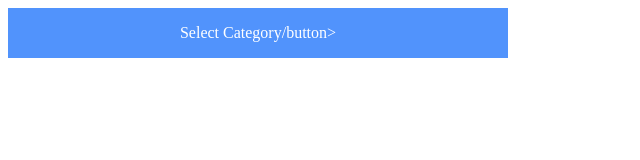
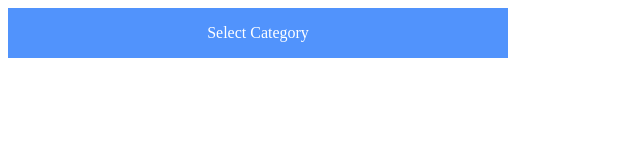
Before and after one commit to oliverstech/cdn-ui, a plain HTML site: page index.html in a window 1280 px wide. Shown: the full height of the page, 0-640 px from the left. Drawn offline with Linux system fonts and the light colour scheme.

Commit message:
Update index.html

```diff
--- a/index.html
+++ b/index.html
@@ -48,7 +48,7 @@
 </head>
 <body>
 <div class="dropdown">
-  <button onclick="Execute()" class="dropbtn">Select Category/button>
+  <button onclick="Execute()" class="dropbtn">Select Category</button>
   <div id="Dropdown" class="dropdown-content">
     <a href="os">OSes</a>
     <a href="software">Software</a>
```
